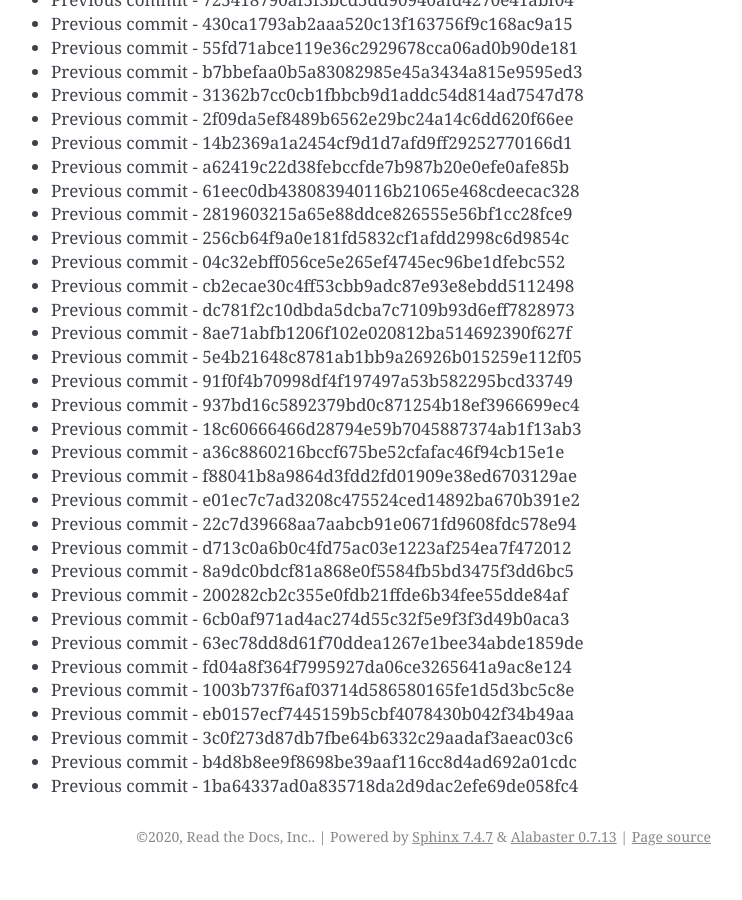
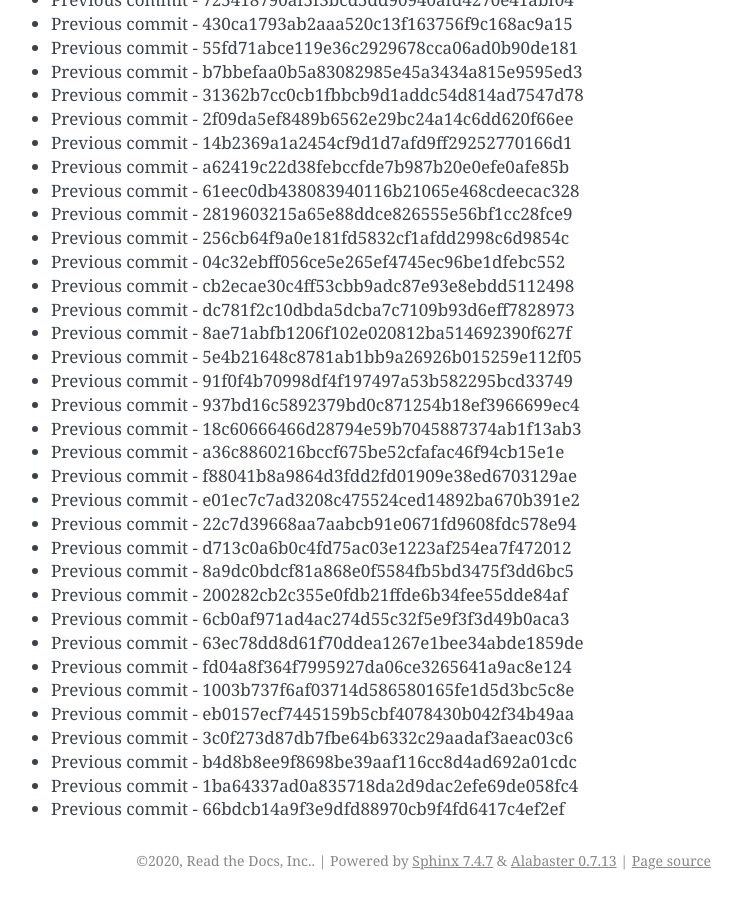
Before and after one commit to readthedocs/rtd-git-stresstest, a Sphinx documentation site: the page built from docs/updates.rst, in a window 1280 px wide and 900 px high, scrolled down 100388 px. Shown: the whole window, without its empty margins (399-1141 px from the left). Built offline with Sphinx 7.4.7, drawn with Linux system fonts in a browser that asks for light colours; before the commit the page ends 101264 px from its top, so only the background shows below that.

Commit message:
Generating commit from previous: 66bdcb14a9f3e9dfd88970cb9f4fd6417c4ef2ef

```diff
--- a/docs/updates.rst
+++ b/docs/updates.rst
@@ -4250,3 +4250,4 @@ It can be tested for any performance characteristics.
 * Previous commit - 3c0f273d87db7fbe64b6332c29aadaf3aeac03c6
 * Previous commit - b4d8b8ee9f8698be39aaf116cc8d4ad692a01cdc
 * Previous commit - 1ba64337ad0a835718da2d9dac2efe69de058fc4
+* Previous commit - 66bdcb14a9f3e9dfd88970cb9f4fd6417c4ef2ef
```
